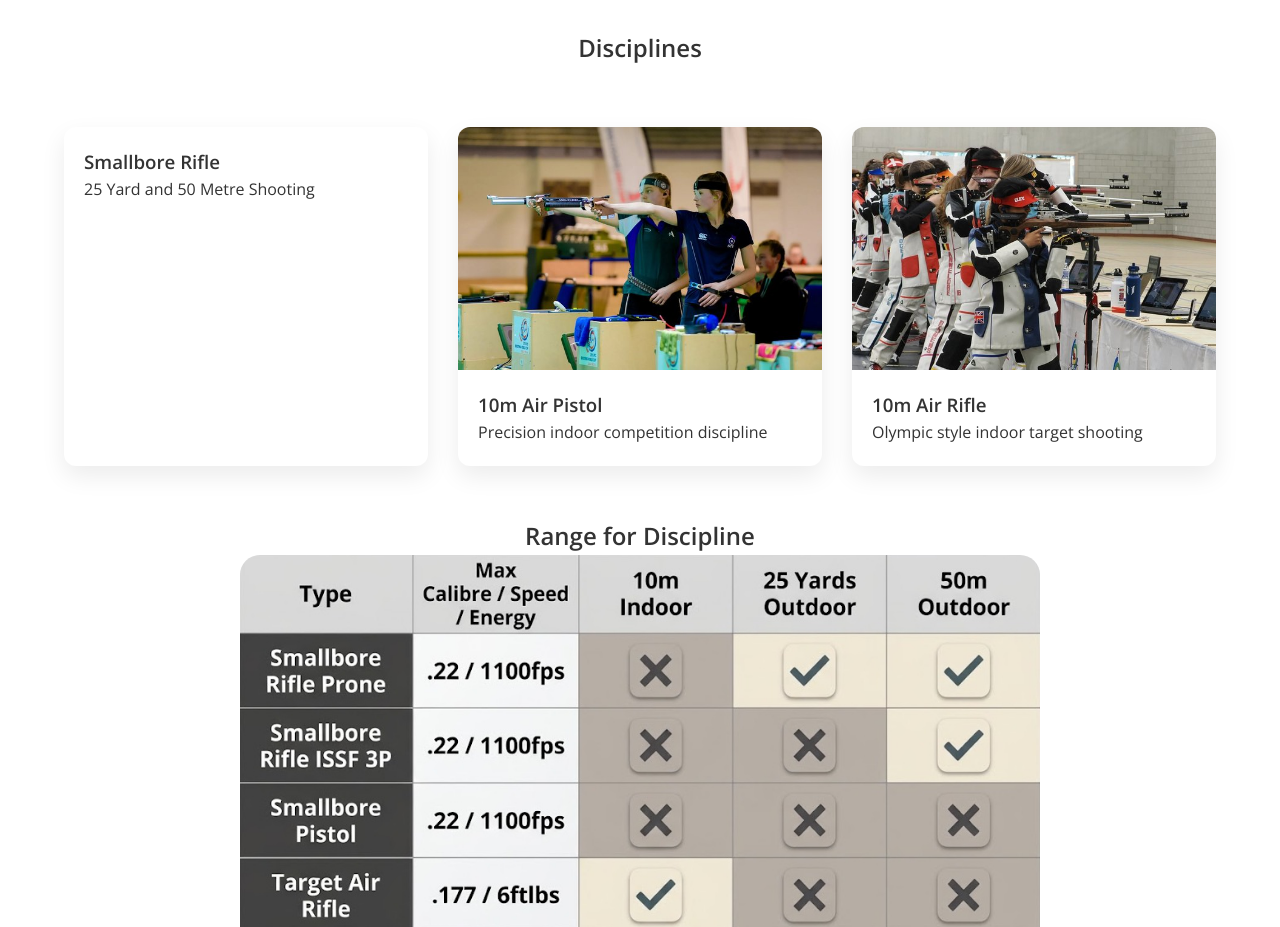
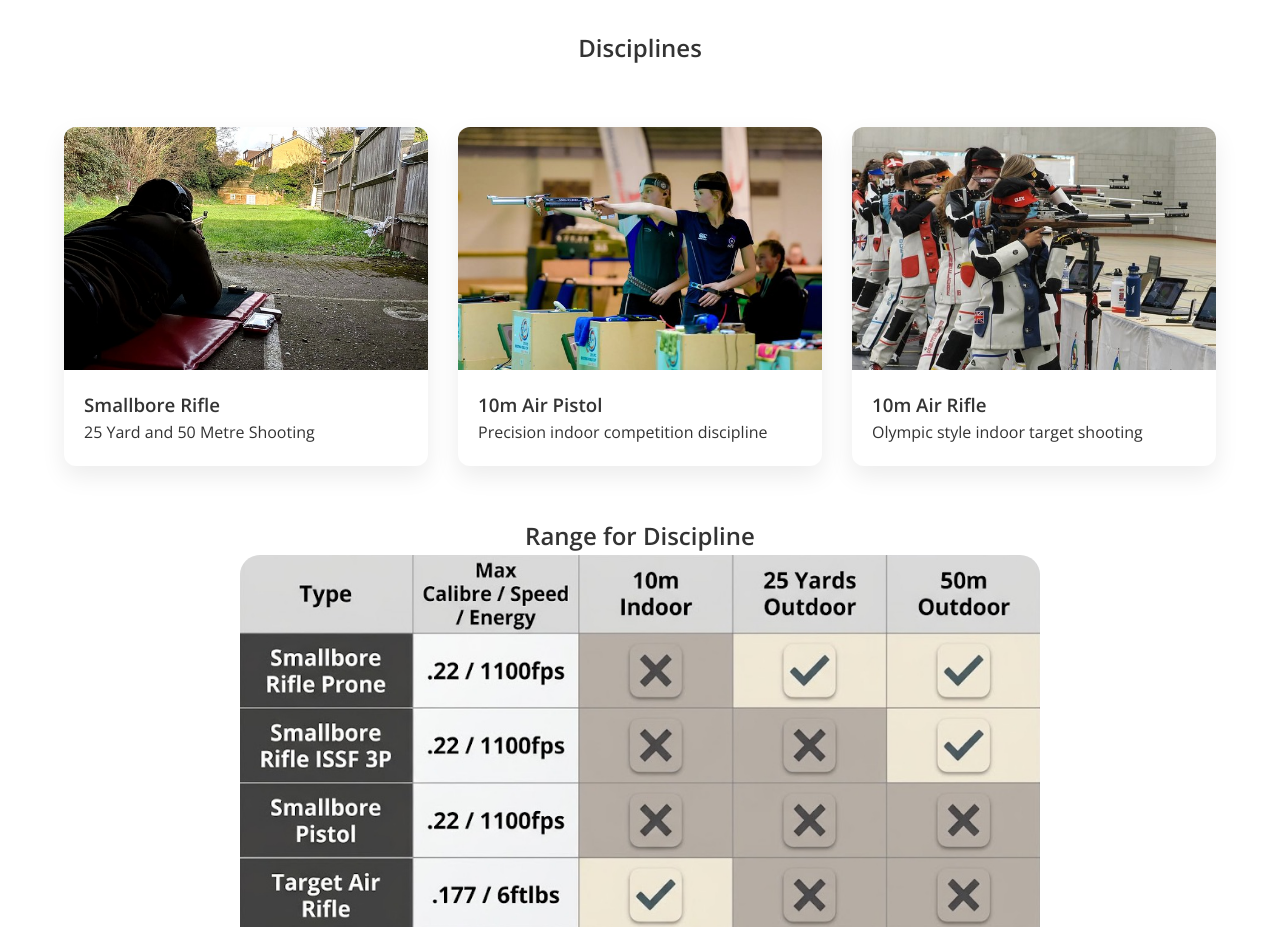
Before and after one commit to suprasgit/BTSC-Web, a website: page Index.html in a window 1280 px wide. Shown: the part 1460-2387 px from the top of the page. Drawn offline with nearby package versions, Linux system fonts and the light colour scheme; some packages are replaced by stand-ins of ours; files whose address does not match are found by name.

Commit message:
Update image source path for smallbore rifle

```diff
--- a/Index.html
+++ b/Index.html
@@ -194,7 +194,7 @@ void init();
     <div class="cards">
 
         <div class="discipline-card">
-            <img src="./smallbore_600x400.jpg" alt="">
+            <img src="./images/smallbore_600x400.jpg" alt="">
             <div class="content">
                 <h3>Smallbore Rifle</h3>
                 <p>25 Yard and 50 Metre Shooting</p>
```
